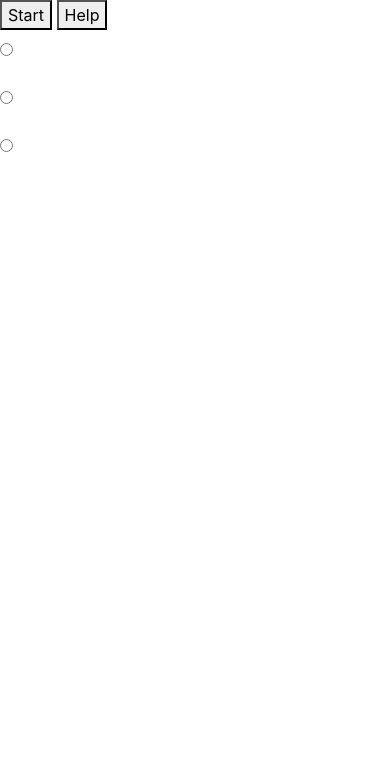
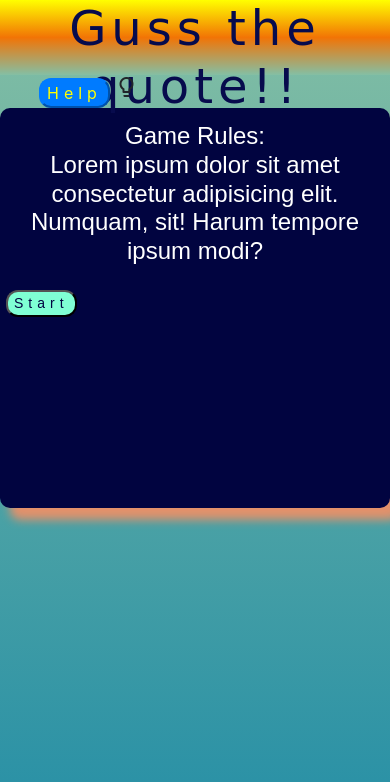
Before and after one commit to ggandara8/Guess-The-Quote, a website: page public/index.html in a window 390 px wide. Drawn offline with nearby package versions, Linux system fonts and the light colour scheme; a web font is replaced by a local one.

Commit message:
Add files via upload
Update CSS and apply to all html pages.

```diff
--- a/public/index.html
+++ b/public/index.html
@@ -9,12 +9,22 @@
     integrity="sha384-9aIt2nRpC12Uk9gS9baDl411NQApFmC26EwAOH8WgZl5MYYxFfc+NcPb1dKGj7Sk" crossorigin="anonymous">
   <script src="https://cdnjs.cloudflare.com/ajax/libs/jquery/3.2.1/jquery.min.js"></script>
   <link rel="stylesheet" href="stylesheets/style.css">
+  <link href="https://fonts.googleapis.com/css2?family=Grenze+Gotisch:wght@600&family=Noto+Sans:wght@700&display=swap"
+    rel="stylesheet">
+  <link href="https://fonts.googleapis.com/icon?family=Material+Icons" rel="stylesheet">
 </head>
 
 <body>
+  <header>
+    <h2 class="title">Guss the quote!!</h3>
+  </header>
+  <button class="btn-primary help">Help</button>
+  <i class="large material-icons" title="Click help to eliminate one option">lightbulb_outline</i>
+  <div class="container">
+    <h6 class="quote"></h6>
+    <h4 class="rules">Game Rules:<br>
+      Lorem ipsum dolor sit amet consectetur adipisicing elit. Numquam, sit! Harum tempore ipsum modi?</h4>
     <button class="start">Start</button>
-  <button class="help">Help</button>
-  <h6 class="quote"></h6>
     <div class="form-check">
       <input class="form-check-input" type="radio" name="option" value="option1" id="exampleRadios1">
       <label class="form-check-label author1" for="exampleRadios1">
@@ -30,15 +40,13 @@
       <label class="form-check-label author3" for="exampleRadios1">
       </label>
     </div><br>
-  <div id="after_start">
     <button type="button" class="btn btn-primary next">Next</button>
-    <button type="button" class="btn btn-success submit" onclick="submit()">Submit</button>
+    <button type="button" class="btn btn-success submit">Submit</button>
+    <div id="images">
     </div>
-  <div id="images">
   </div>
   <script src="https://cdnjs.cloudflare.com/ajax/libs/moment.js/2.24.0/moment.min.js"></script>
   <script src="../public/js/script.js"></script>
 </body>
-</body>
 
 </html>
--- a/public/js/script.js
+++ b/public/js/script.js
@@ -7,13 +7,16 @@ const array = [1, 2, 3];
 let shuffled = array.map((a) => [Math.random(), a]).sort((a, b) => a[0] - b[0]).map((a) => a[1]);
 
 $(".submit").hide();
-
+$(".form-check").hide();
+$(".next").hide();
 $(".start").on("click", () => {
-  document.getElementById("after_start").style.visibility = "visible"
   quotes();
   randomNames();
   randomNames2();
+  $(".form-check").show();
   $(".start").hide();
+  $(".rules").hide();
+  $(".next").show();
   console.log(options);
 });
 
@@ -43,7 +46,6 @@ $(".next").on("click", () => {
     $(".next").hide();
     $(".submit").show();
   };
-  reset();
   gif();
 });
 
@@ -69,7 +71,7 @@ function randomNames2() {
   });
 }
 
-const GIFqueryURL = "https://api.giphy.com/v1/gifs/random?api_key=jDph2wCrpEWe3xZB3eIDrwmwI8EcicfZ&tag=who%20said%20that&rating=g"
+const GIFqueryURL = "https://api.giphy.com/v1/gifs/random?api_key=jDph2wCrpEWe3xZB3eIDrwmwI8EcicfZ&tag=quote%20who%20said&rating=g"
 
 function gif() {
   $.ajax({
@@ -79,19 +81,7 @@ function gif() {
     let imageUrl = res.data.image_original_url;
     let image = $("<img>");
 
-    image.attr("src", imageUrl);
+    image.attr("src", imageUrl).attr("width", "200").attr("height", "200");
     $("#images").html(image);
   });
 }
-
-$(".help").on("click", () => {
-  document.getElementById("exampleRadios3").style.visibility = "hidden"
-});
-
-function reset() {
-  document.getElementById("exampleRadios3").style.visibility = "visible"
-}
-// testing submit function, won't use alert
-function submit() {
-  alert("Your score is: ")
-}
--- a/public/login.html
+++ b/public/login.html
@@ -7,15 +7,22 @@
   <meta name="viewport" content="width=device-width, initial-scale=1">
   <link rel="stylesheet" href="https://maxcdn.bootstrapcdn.com/bootswatch/3.3.7/lumen/bootstrap.min.css">
   <link href="stylesheets/style.css" rel="stylesheet">
+  <link href="https://fonts.googleapis.com/css2?family=Grenze+Gotisch:wght@600&family=Noto+Sans:wght@700&display=swap"
+    rel="stylesheet">
+  <link rel="stylesheet" href="https://stackpath.bootstrapcdn.com/bootstrap/4.5.0/css/bootstrap.min.css"
+    integrity="sha384-9aIt2nRpC12Uk9gS9baDl411NQApFmC26EwAOH8WgZl5MYYxFfc+NcPb1dKGj7Sk" crossorigin="anonymous">
 </head>
 
 <body>
-  <nav class="navbar navbar-default">
+  <header>
+    <h2 class="title">Guss the quote!!</h3>
+  </header>
+  <!-- <nav class="navbar navbar-default">
     <div class="container-fluid">
       <div class="navbar-header">
       </div>
     </div>
-  </nav>
+  </nav> -->
   <div class="container">
     <div class="row">
       <div class="col-md-6 col-md-offset-3">
--- a/public/stylesheets/style.css
+++ b/public/stylesheets/style.css
@@ -1,7 +1,93 @@
+/* form.signup,
+form.login {
+  margin-top: 50px;
+}
 form.signup,
 form.login {
   margin-top: 50px;
+} */
+
+.start{
+  background-color: aquamarine;
+  color: #010440;
+  letter-spacing: 5px;
+  float: inline-start;
+  border-radius: 12px;
+  margin-top: 16px;
 }
-#after_start{
-  visibility: hidden;
+.help{
+  color: yellow;
+  letter-spacing: 5px;
+  border-radius: 12px;
+  margin-left: 10%;
 }
+.btn{
+  color: #010440;
+  background-color: aquamarine;
+  letter-spacing: 5px;
+  border-radius: 12px;
+}
+
+body{
+  margin-bottom: 30px;
+  background:linear-gradient(#84BFA4 ,#248EA6);
+  height: 820px;
+}
+
+.title{
+  color: #070b4d;
+  font-family: 'Grenze Gotisch', cursive;
+  font-size: 48px;
+  letter-spacing: 5px;
+}
+header{
+  text-align: center;
+  background-image: linear-gradient(yellow, #F27405,#84BFA4);
+  height: 75px;
+}
+.images{
+  height: 100px;
+}
+
+.container{
+  background-color: #010440;
+  border: #51B2C7;
+  border-radius: 30px;
+  padding: 20px;
+  width: 600px;
+  height: 400px;
+  text-align: center;
+  color: white;
+  font-size: 20px;
+  font-family: 'Noto Sans', sans-serif;
+  box-shadow:  10px 12px 10px #E3916B;
+}
+
+label:hover{
+color:#1b6e83;
+}
+
+@media screen and (max-width: 480px) {
+  body{
+    background:linear-gradient(#84BFA4,#248EA6);
+  }
+  .header{
+    text-align: center;
+    background-image: linear-gradient(yellow, #F27405,#84BFA4);
+    font-family: ‘Noto Sans’, sans-serif;
+    max-width: 100%;
+    }
+  .container{
+    background-color: #010440;
+    border: #51B2C7;
+    border-radius: 10px;
+    padding: 6px;
+    width: 100%;
+    /* height: 100%; */
+    text-align: center;
+    color: white;
+    font-size: 14px;
+    font-family: ‘Noto Sans’, sans-serif;
+    box-shadow:  10px 12px 10px #E3916B;
+  }
+}
```
Also changed, not shown: public/members.html (+10 -2 lines), public/signup.html (+10 -2 lines). Lines whose indentation alone changed are shown as unchanged.
